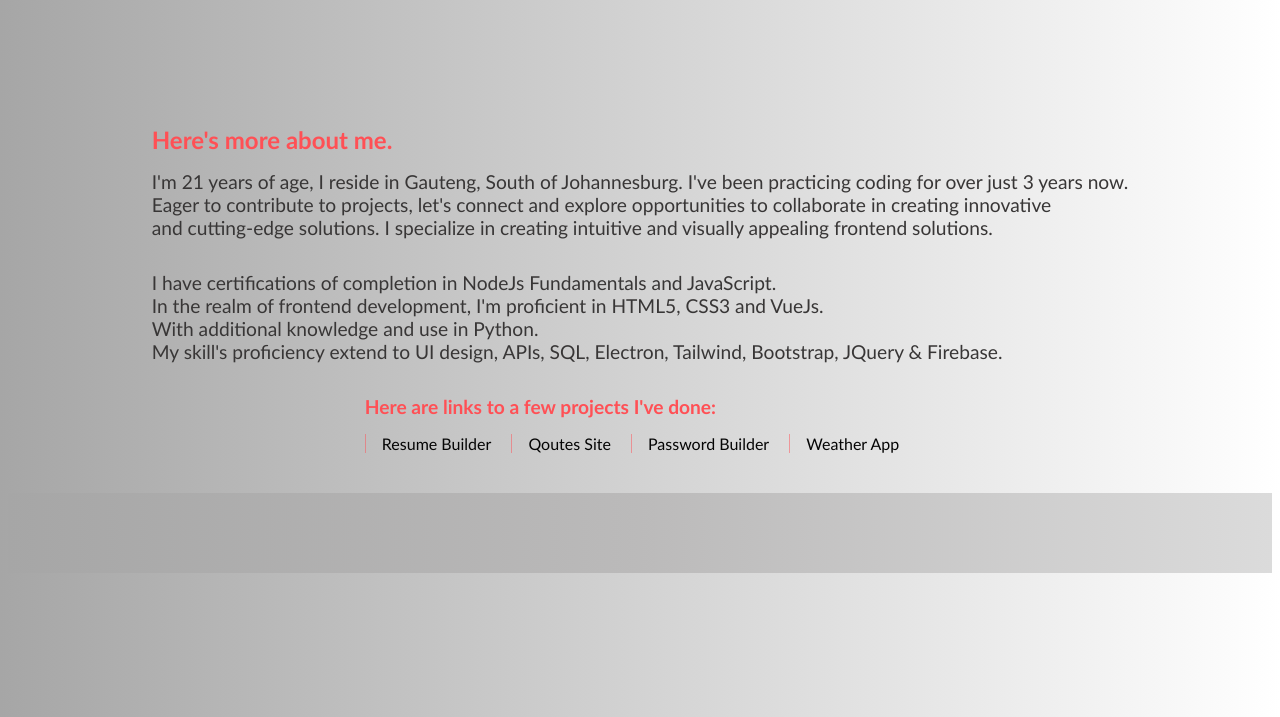
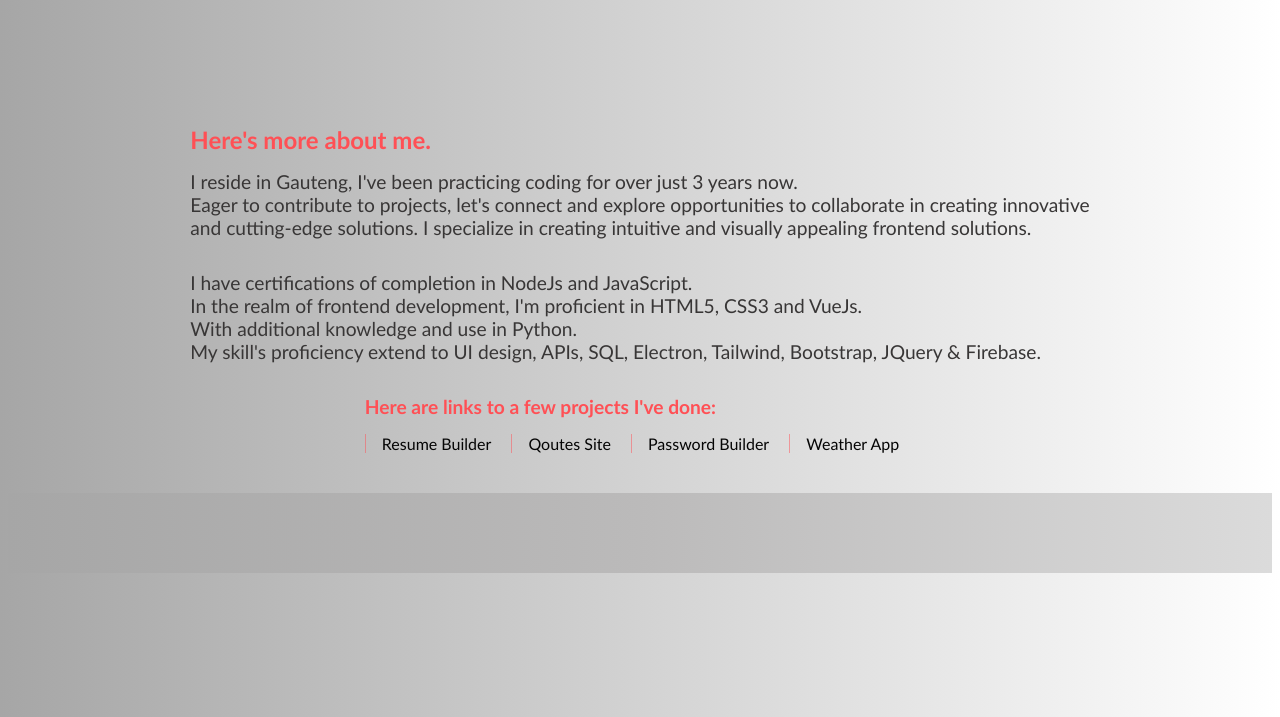
Before and after one commit to themba-asd/Into-to-HTML, a plain HTML site: page about.html in a window 1280 px wide. Shown: the part 83-800 px from the top of the page. Drawn offline with Linux system fonts and the light colour scheme.

Commit message:
Update about.html

```diff
--- a/about.html
+++ b/about.html
@@ -25,7 +25,7 @@
       <div class="about-me">
         <h2>Here's more about me.</h2>
         <p id="first">
-          I'm 21 years of age, I reside in Gauteng, South of Johannesburg. I've been practicing coding for over just 3 years now.
+          I reside in Gauteng, I've been practicing coding for over just 3 years now.
           <br>
           Eager to contribute to projects, let's connect and explore opportunities to collaborate in creating innovative
           <br>
@@ -33,7 +33,7 @@
           I specialize in creating intuitive and visually appealing frontend solutions.
         </p>
         <p id="last">
-          I have certifications of completion in NodeJs Fundamentals and JavaScript.
+          I have certifications of completion in NodeJs and JavaScript.
           <br>
           In the realm of frontend development, I'm proficient in HTML5, CSS3 and VueJs.
           <br>
```
